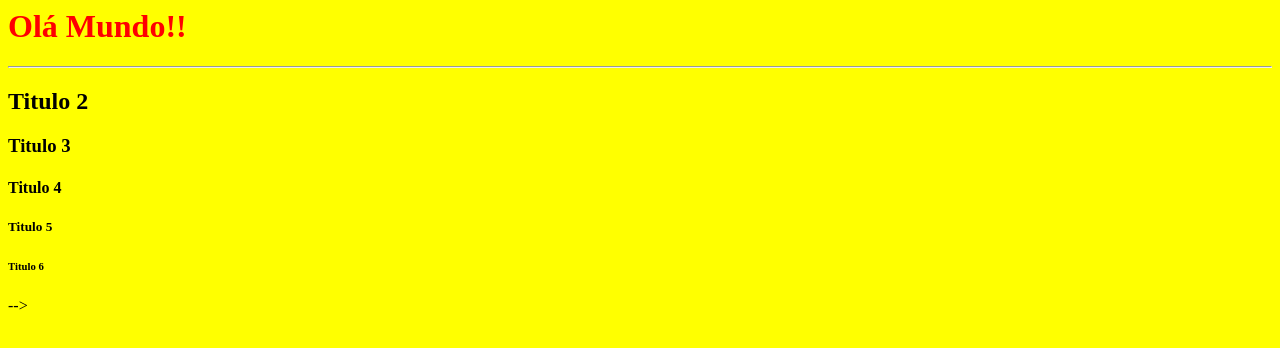
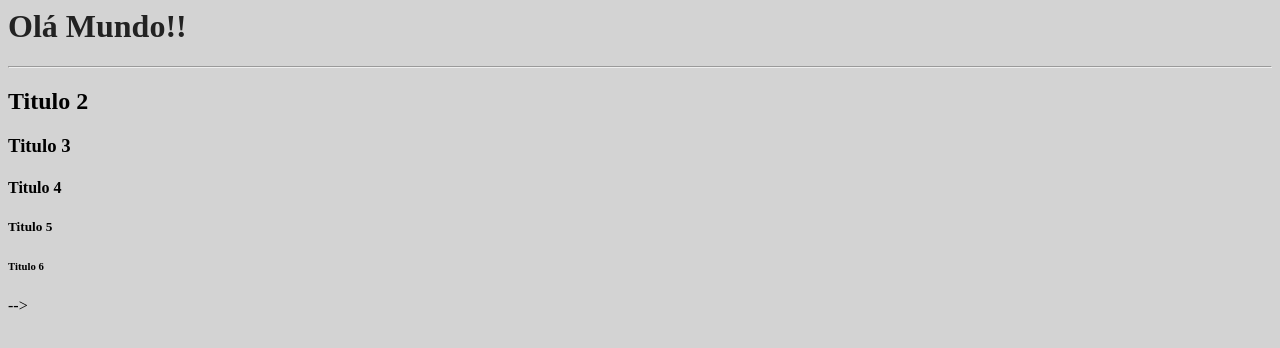
Before and after one commit to eduardonaz/minha_primeira_pagina, a plain HTML site: page index.html in a window 1280 px wide. Drawn offline with Linux system fonts and the light colour scheme.

Commit message:
Alterei a cor da fonte
Mudei a cor da fonte

```diff
--- a/index.html
+++ b/index.html
@@ -1,5 +1,5 @@
-<body   style=  "  background-color  : yellow ; "   >
-  <h1   style=  "  color : red; " >  Olá Mundo!!  </h1>
+<body   style=  "  background-color  : lightGray ; "   >
+  <h1   style=  "  color :#222222; " >  Olá Mundo!!  </h1>
 <hr>
 
   <h2>Titulo 2 </h2>
```
